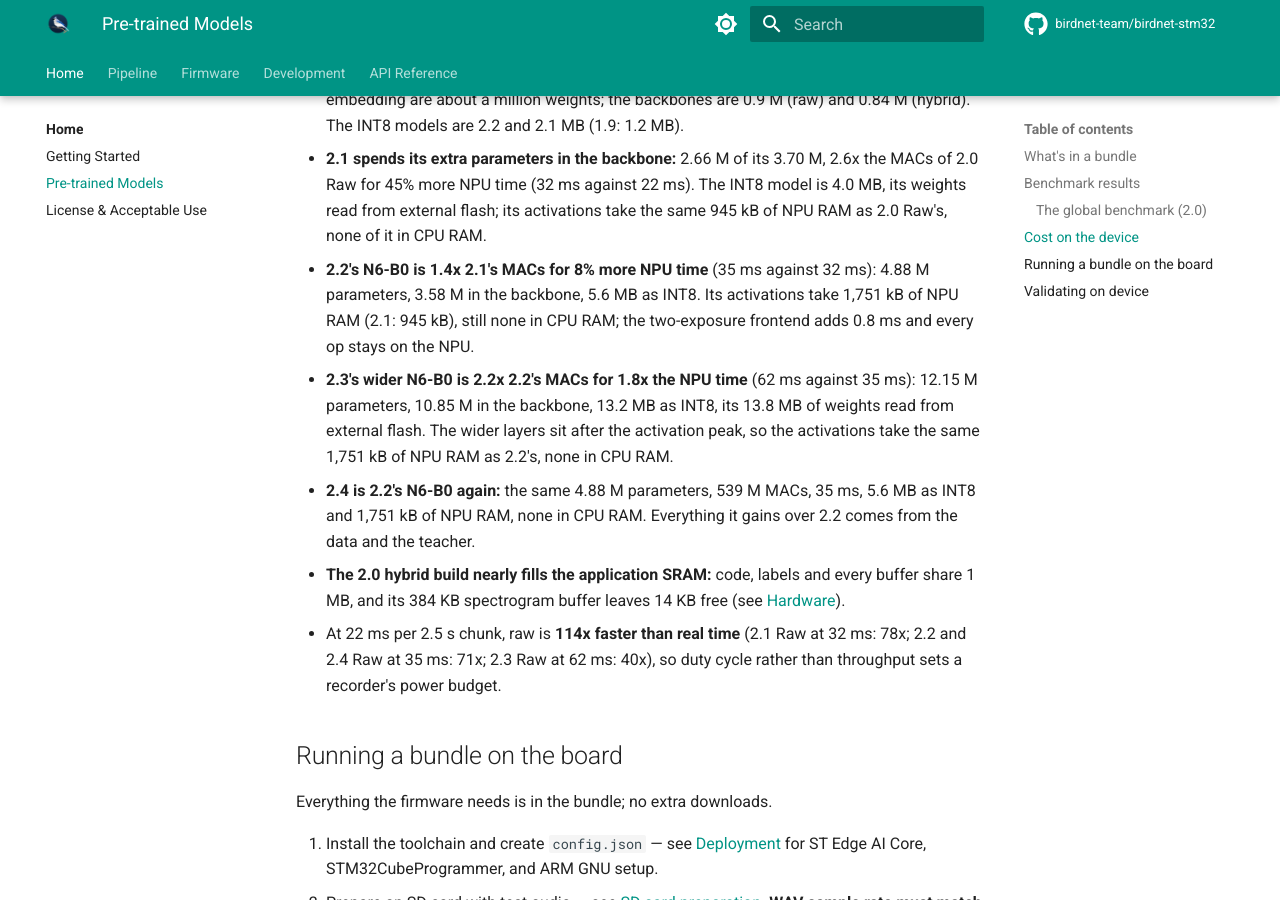
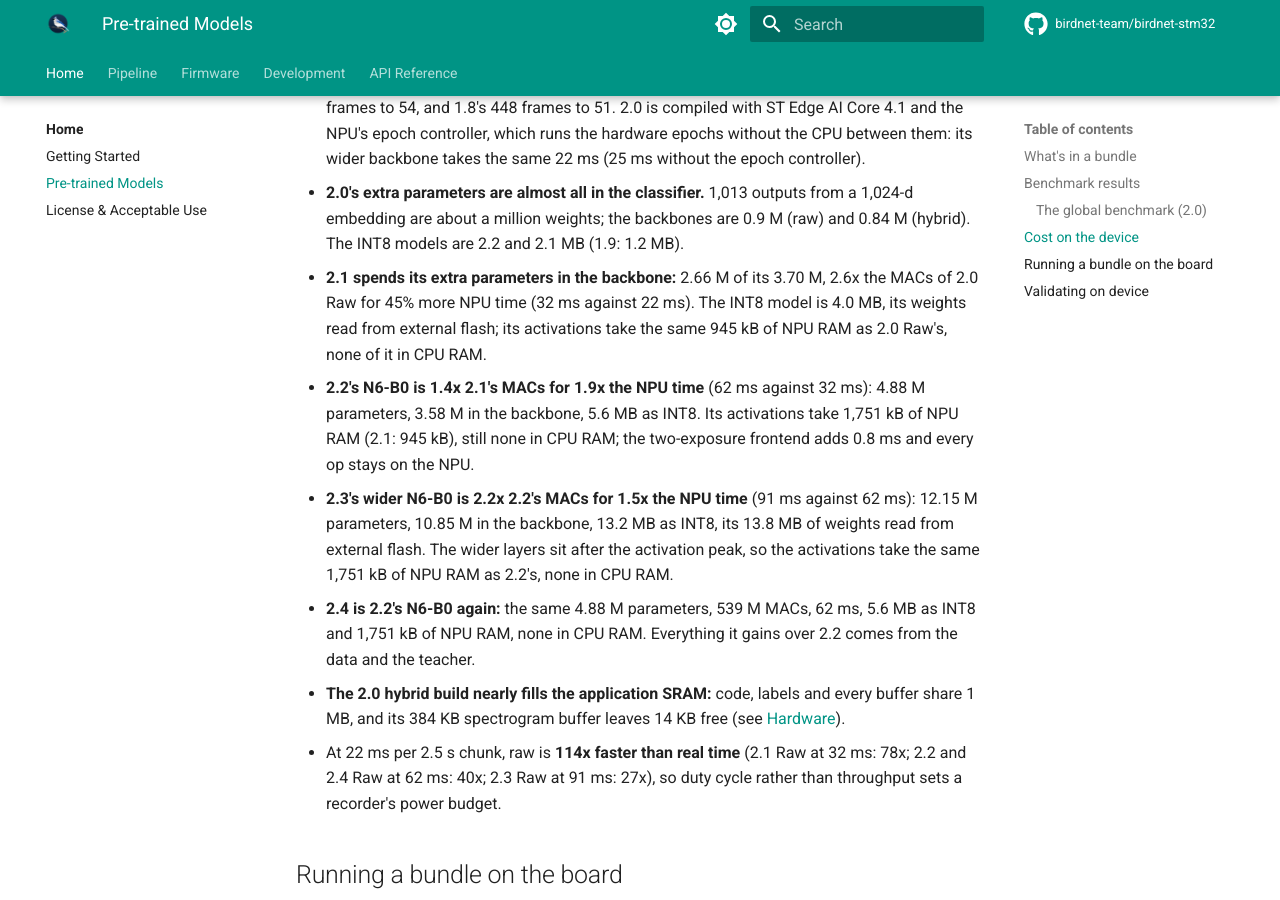
Before and after one commit to birdnet-team/birdnet-stm32, an MkDocs documentation site: the page built from docs/pretrained-models.md, in a window 1280 px wide and 900 px high, scrolled down 11866 px. Built offline with MkDocs 1.6.1 and Material for MkDocs 9.7.7, drawn with Linux system fonts in a browser that asks for light colours; comment, search, counter and statistics services are not loaded; some of the changed text lies outside the part shown.

Commit message:
Give the firmware's 400 MHz compute times for 2.2 to 2.4 Raw
The README and docs name the firmware's 400 MHz clock profile but listed 35 ms (2.2, 2.4) and 62 ms (2.3), which are inference times on ST's validation firmware (800 MHz CPU, 1 GHz NPU). The board test at 400 MHz measures 62 ms, 91 ms and 62 ms; ratios and real-time factors follow.

```diff
--- a/docs/pretrained-models.md
+++ b/docs/pretrained-models.md
@@ -6,8 +6,8 @@ live in different releases:
 
 | Model | Release | Use it for |
 |---|---|---|
-| **`BirdNET_Tiny_N6_GLOBAL_1K_V2.4_Raw`** | [v2.4](https://github.com/birdnet-team/birdnet-stm32/releases/tag/v2.4) (latest) | The recommended model: 1,007 bird species worldwide, all on the NPU, 35 ms per chunk, 5.6 MB |
-| `BirdNET_Tiny_N6_GLOBAL_1K_V2.3_Raw` | [v2.3](https://github.com/birdnet-team/birdnet-stm32/releases/tag/v2.3) | The most accurate model: 5% more of WABAD's calls than 2.4 Raw, at 62 ms per chunk and 13.2 MB |
+| **`BirdNET_Tiny_N6_GLOBAL_1K_V2.4_Raw`** | [v2.4](https://github.com/birdnet-team/birdnet-stm32/releases/tag/v2.4) (latest) | The recommended model: 1,007 bird species worldwide, all on the NPU, 62 ms per chunk, 5.6 MB |
+| `BirdNET_Tiny_N6_GLOBAL_1K_V2.3_Raw` | [v2.3](https://github.com/birdnet-team/birdnet-stm32/releases/tag/v2.3) | The most accurate model: 5% more of WABAD's calls than 2.4 Raw, at 91 ms per chunk and 13.2 MB |
 | `BirdNET_Tiny_N6_GLOBAL_1K_V2.0_Hybrid` | [v2.0](https://github.com/birdnet-team/birdnet-stm32/releases/tag/v2.0) | The current hybrid model; 2.1 to 2.4 have no hybrid model |
 | `BirdNET_Tiny_N6_USNE_90_V1.9_Raw` | [v1.9](https://github.com/birdnet-team/birdnet-stm32/releases/tag/v1.9) | 90 species of the northeastern United States |
 
@@ -247,10 +247,10 @@ precision is 0.722. Three changes made it:
 INT8 keeps 98.3% of the float AUPRC (0.510 against 0.519 before QAT).
 
 v2.4 ships a new Raw model only, and it is the small one: 2.2's N6-B0 (4.88 M
-parameters, 35 ms per chunk, 5.6 MB) with what 2.3 and the weeks after it
+parameters, 62 ms per chunk, 5.6 MB) with what 2.3 and the weeks after it
 added around the backbone. v2.4 Raw finds **29% more calls than v2.2 Raw** at
 the same cost (+0.047 AUPRC) and 95% of the calls of v2.3 Raw (-0.018 AUPRC) at
-56% of its NPU time and 42% of its size. Against 2.3 it finds more calls in
+68% of its NPU time and 42% of its size. Against 2.3 it finds more calls in
 Oceania and the Pacific and in Asia and fewer elsewhere (-2% in Central America
 and the Caribbean to -11% in Africa, where its AUPRC is the higher one). What
 changed from 2.2:
@@ -288,6 +288,11 @@ voltage — for **one 2.5-second chunk**: the firmware reads exactly one chunk p
 file, computes one frontend and runs one inference. Hybrid rows use the 1.6+
 firmware's STFT (33 ms); the firmware of 1.5 and earlier took 69 ms for it.
 
+ST's on-target validation firmware, which the release pipeline uses to compare the board with the host, runs the
+CPU at 800 MHz and the NPU at 1 GHz, so its inference times are shorter: 34.6 ms for 2.2 and 2.4 Raw and 62.1 ms
+for 2.3 Raw. Until 2.4 the 2.2 and 2.3 rows of this table showed those numbers by mistake; the table now has the
+firmware's 400 MHz times for every model.
+
 | Model | Parameters | MACs | NPU | Frontend (M55) | Compute per chunk | NPU epochs |
 |---|---:|---:|---:|---:|---:|---:|
 | `..._90_V1.4_Raw_INT8` | 987,156 | 81.34 M | 15 ms | 0 ms | 15 ms | 58 (3 sw) |
@@ -304,9 +309,9 @@ firmware's STFT (33 ms); the firmware of 1.5 and earlier took 69 ms for it.
 | **`..._1K_V2.0_Raw_INT8`** | 1,939,685 | 152.91 M | **22 ms** | 0 ms | **22 ms** | 49 (2 sw) |
 | **`..._1K_V2.0_Hybrid_INT8`** | 1,882,021 | 105.76 M | 20 ms | 33 ms | 53 ms | 36 (2 sw) |
 | `..._1K_V2.1_Raw_INT8` | 3,701,957 | 392.11 M | 32 ms | 0 ms | 32 ms | 49 (2 sw) |
-| `..._1K_V2.2_Raw_INT8` | 4,877,013 | 539.27 M | 35 ms | 0 ms | 35 ms | 82 (2 sw) |
-| `..._1K_V2.3_Raw_INT8` | 12,149,045 | 1,194.83 M | 62 ms | 0 ms | 62 ms | 82 (2 sw) |
-| **`..._1K_V2.4_Raw_INT8`** | 4,877,013 | 539.27 M | **35 ms** | 0 ms | **35 ms** | 82 (2 sw) |
+| `..._1K_V2.2_Raw_INT8` | 4,877,013 | 539.27 M | 62 ms | 0 ms | 62 ms | 82 (2 sw) |
+| `..._1K_V2.3_Raw_INT8` | 12,149,045 | 1,194.83 M | 91 ms | 0 ms | 91 ms | 82 (2 sw) |
+| **`..._1K_V2.4_Raw_INT8`** | 4,877,013 | 539.27 M | **62 ms** | 0 ms | **62 ms** | 82 (2 sw) |
 | BirdNET+ V3.0 preview 3.1 | 135,228,889 | — | — | — | — | — |
 
 The teacher is listed for scale only: **11x the parameters** of the largest model
@@ -337,23 +342,23 @@ device timings because it does not run on this class of hardware at all.
   2.6x the MACs of 2.0 Raw for 45% more NPU time (32 ms against 22 ms). The INT8
   model is 4.0 MB, its weights read from external flash; its activations take
   the same 945 kB of NPU RAM as 2.0 Raw's, none of it in CPU RAM.
-- **2.2's N6-B0 is 1.4x 2.1's MACs for 8% more NPU time** (35 ms against 32 ms):
+- **2.2's N6-B0 is 1.4x 2.1's MACs for 1.9x the NPU time** (62 ms against 32 ms):
   4.88 M parameters, 3.58 M in the backbone, 5.6 MB as INT8. Its activations take
   1,751 kB of NPU RAM (2.1: 945 kB), still none in CPU RAM; the two-exposure
   frontend adds 0.8 ms and every op stays on the NPU.
-- **2.3's wider N6-B0 is 2.2x 2.2's MACs for 1.8x the NPU time** (62 ms against
-  35 ms): 12.15 M parameters, 10.85 M in the backbone, 13.2 MB as INT8, its
+- **2.3's wider N6-B0 is 2.2x 2.2's MACs for 1.5x the NPU time** (91 ms against
+  62 ms): 12.15 M parameters, 10.85 M in the backbone, 13.2 MB as INT8, its
   13.8 MB of weights read from external flash. The wider layers sit after the
   activation peak, so the activations take the same 1,751 kB of NPU RAM as 2.2's,
   none in CPU RAM.
-- **2.4 is 2.2's N6-B0 again:** the same 4.88 M parameters, 539 M MACs, 35 ms,
+- **2.4 is 2.2's N6-B0 again:** the same 4.88 M parameters, 539 M MACs, 62 ms,
   5.6 MB as INT8 and 1,751 kB of NPU RAM, none in CPU RAM. Everything it gains
   over 2.2 comes from the data and the teacher.
 - **The 2.0 hybrid build nearly fills the application SRAM:** code, labels and
   every buffer share 1 MB, and its 384 KB spectrogram buffer leaves 14 KB free
   (see [Hardware](firmware/hardware.md)).
 - At 22 ms per 2.5 s chunk, raw is **114x faster than real time** (2.1 Raw at
-  32 ms: 78x; 2.2 and 2.4 Raw at 35 ms: 71x; 2.3 Raw at 62 ms: 40x), so duty cycle rather
+  32 ms: 78x; 2.2 and 2.4 Raw at 62 ms: 40x; 2.3 Raw at 91 ms: 27x), so duty cycle rather
   than throughput sets a recorder's power budget.
 
 ## Running a bundle on the board
```
Also changed, not shown: CHANGELOG.md (+15 -8 lines), README.md (+13 -13 lines), docs/training.md (+3 -3 lines).
